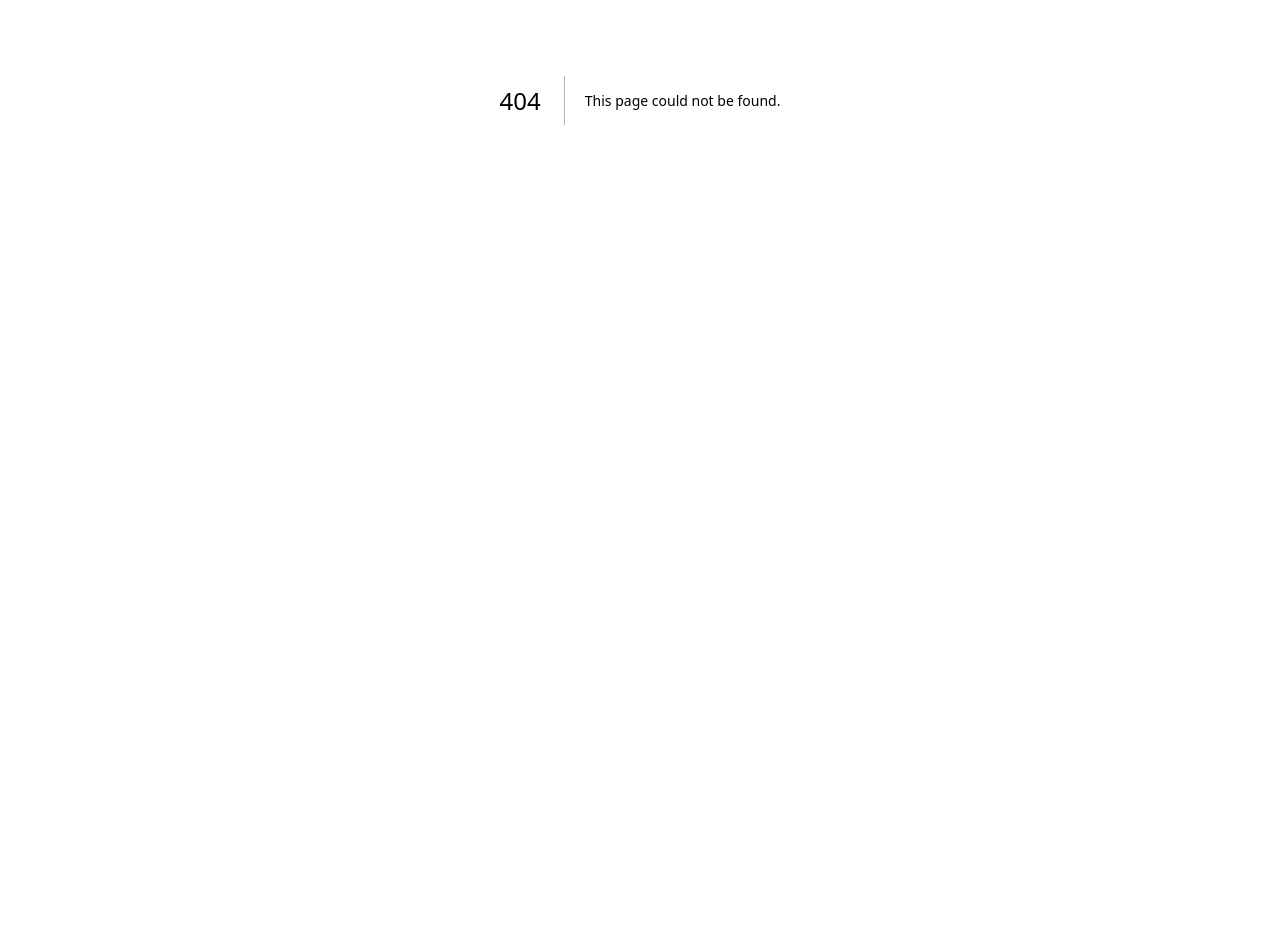
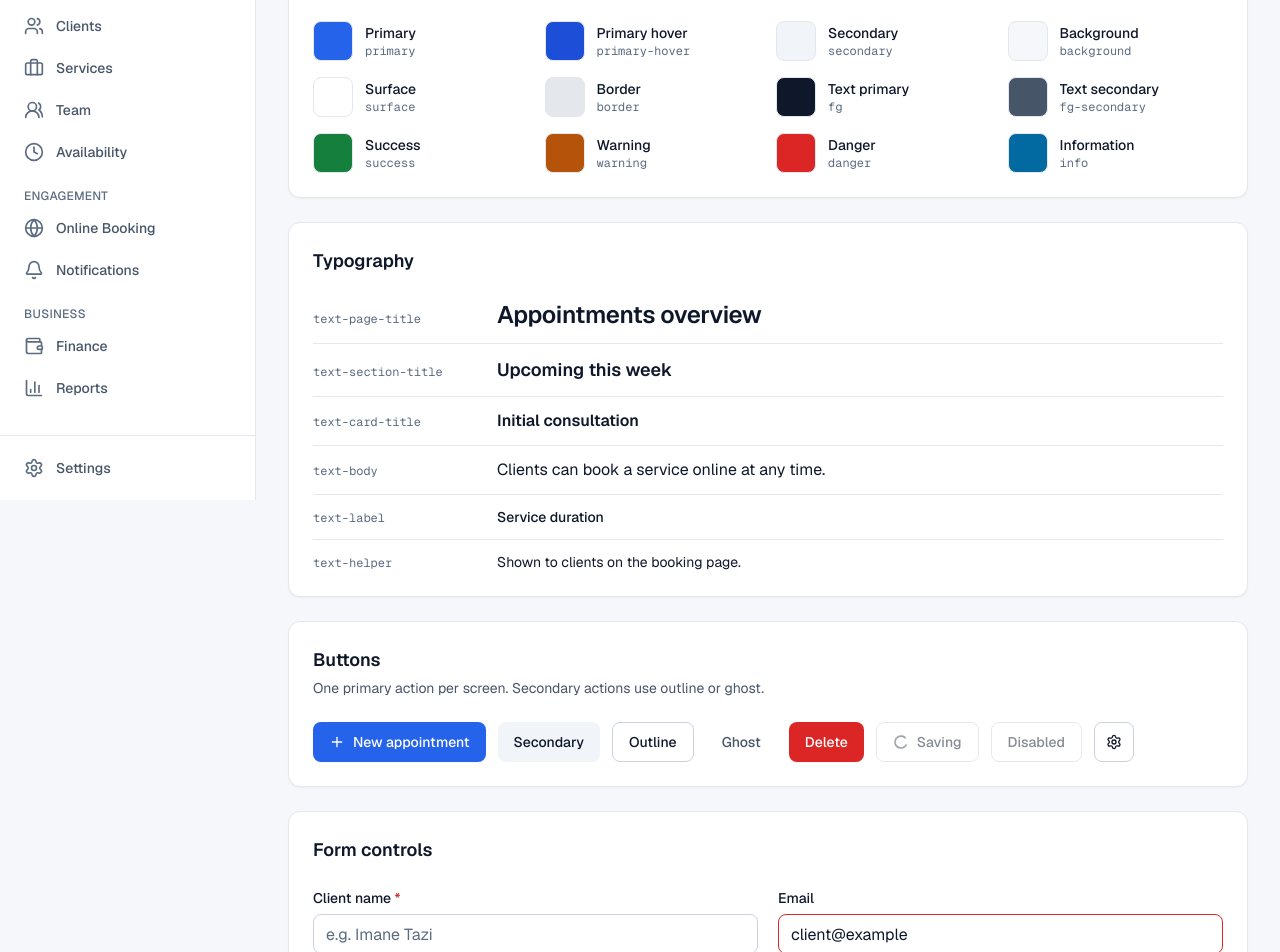
Before and after one commit to hamzaezz2803-star/Maw3id, a Next.js app: page /design-system in a window 1280 px wide. Before the commit this address had no page. Shown: the part 300-1252 px from the top of the page. Before the commit the page ends 800 px from the top, so only its background shows below. Built offline with nearby package versions, Linux system fonts and the light colour scheme.

Commit message:
feat: add design system showcase page and mock data

```diff
--- /dev/null
+++ b/src/app/(dashboard)/design-system/page.tsx
@@ -0,0 +1,167 @@
+import type { Metadata } from "next";
+import { CircleHelp, Plus, Settings, Users } from "lucide-react";
+import { ModalDemo, PaginationDemo } from "@/components/design-system/InteractiveDemos";
+import { ShowcaseSection } from "@/components/design-system/ShowcaseSection";
+import { ColorTokens, TypographyScale } from "@/components/design-system/TokenShowcase";
+import { PageContainer } from "@/components/layout/PageContainer";
+import { Avatar } from "@/components/ui/Avatar";
+import { Badge } from "@/components/ui/Badge";
+import { Button } from "@/components/ui/Button";
+import { Card, CardContent, CardDescription, CardFooter, CardHeader, CardTitle } from "@/components/ui/Card";
+import { Checkbox } from "@/components/ui/Checkbox";
+import { Dropdown, DropdownItem, DropdownSeparator } from "@/components/ui/Dropdown";
+import { EmptyState } from "@/components/ui/EmptyState";
+import { Input } from "@/components/ui/Input";
+import { LoadingState, Skeleton } from "@/components/ui/LoadingState";
+import { SearchInput } from "@/components/ui/SearchInput";
+import { Select } from "@/components/ui/Select";
+import { Table, TableBody, TableCaption, TableCell, TableHead, TableHeader, TableRow } from "@/components/ui/Table";
+import { Textarea } from "@/components/ui/Textarea";
+import { Tooltip } from "@/components/ui/Tooltip";
+import { SHOWCASE_APPOINTMENTS, SHOWCASE_SERVICE_OPTIONS } from "@/data/mock/showcase";
+import { formatDateTime } from "@/lib/utils";
+
+export const metadata: Metadata = { title: "Design System" };
+
+export default function DesignSystemPage() {
+  return (
+    <PageContainer
+      title="Design System"
+      description="Tokens and reusable components that every Maw3id module is built from."
+      breadcrumbs={[{ label: "Dashboard", href: "/dashboard" }, { label: "Design System" }]}
+    >
+      <ShowcaseSection title="Colors" description="Defined once as theme tokens in globals.css.">
+        <ColorTokens />
+      </ShowcaseSection>
+
+      <ShowcaseSection title="Typography">
+        <TypographyScale />
+      </ShowcaseSection>
+
+      <ShowcaseSection title="Buttons" description="One primary action per screen. Secondary actions use outline or ghost.">
+        <div className="flex flex-wrap items-center gap-3">
+          <Button><Plus aria-hidden="true" />New appointment</Button>
+          <Button variant="secondary">Secondary</Button>
+          <Button variant="outline">Outline</Button>
+          <Button variant="ghost">Ghost</Button>
+          <Button variant="danger">Delete</Button>
+          <Button variant="outline" isLoading>Saving</Button>
+          <Button variant="outline" disabled>Disabled</Button>
+          <Button variant="outline" size="icon" aria-label="Settings"><Settings aria-hidden="true" /></Button>
+        </div>
+      </ShowcaseSection>
+
+      <ShowcaseSection title="Form controls">
+        <div className="grid gap-5 md:grid-cols-2">
+          <Input label="Client name" placeholder="e.g. Imane Tazi" required />
+          <Input label="Email" type="email" defaultValue="client@example" error="Enter a valid email address." />
+          <Select label="Service" placeholder="Select a service" options={SHOWCASE_SERVICE_OPTIONS} helperText="Only active services are listed." />
+          <SearchInput label="Search clients" placeholder="Search clients..." containerClassName="self-end" />
+          <Textarea label="Internal note" placeholder="Visible to your team only" containerClassName="md:col-span-2" />
+          <Checkbox label="Send a confirmation email" description="The client receives the appointment details." defaultChecked />
+          <Checkbox label="Unavailable option" disabled />
+        </div>
+      </ShowcaseSection>
+
+      <ShowcaseSection title="Badges and avatars" description="Status badges always carry a text label, never color alone.">
+        <div className="flex flex-col gap-5">
+          <div className="flex flex-wrap gap-2">
+            <Badge>Neutral</Badge>
+            <Badge variant="primary">Primary</Badge>
+            <Badge variant="success" withDot>Confirmed</Badge>
+            <Badge variant="warning" withDot>Pending</Badge>
+            <Badge variant="danger" withDot>Cancelled</Badge>
+            <Badge variant="info" withDot>Information</Badge>
+          </div>
+          <div className="flex flex-wrap items-center gap-3">
+            <Avatar name="Salma Idrissi" size="sm" />
+            <Avatar name="Karim Berrada" />
+            <Avatar name="Imane Tazi" size="lg" />
+            <Avatar name="Atlas Advisory Group" shape="square" size="lg" />
+          </div>
+        </div>
+      </ShowcaseSection>
+
+      <ShowcaseSection title="Overlays" description="Modal, dropdown and tooltip.">
+        <div className="flex flex-wrap items-center gap-3">
+          <ModalDemo />
+          <Dropdown align="start" trigger="Open dropdown" triggerClassName="inline-flex h-11 items-center rounded-control border border-border-strong bg-surface px-4 text-label hover:bg-surface-muted sm:h-10">
+            <DropdownItem href="/clients"><Users aria-hidden="true" />View clients</DropdownItem>
+            <DropdownItem href="/settings"><Settings aria-hidden="true" />Settings</DropdownItem>
+            <DropdownSeparator />
+            <DropdownItem tone="danger">Remove</DropdownItem>
+          </Dropdown>
+          <Tooltip content="Opens the help center">
+            <Button variant="ghost" size="icon" aria-label="Help"><CircleHelp aria-hidden="true" /></Button>
+          </Tooltip>
+        </div>
+      </ShowcaseSection>
+
+      <div className="grid gap-6 md:grid-cols-2">
+        <Card>
+          <CardHeader>
+            <CardTitle>Card title</CardTitle>
+            <CardDescription>Cards group related content on a white surface.</CardDescription>
+          </CardHeader>
+          <CardContent>
+            <p className="text-body text-fg-secondary">Use a header, a content area and an optional footer.</p>
+          </CardContent>
+          <CardFooter>
+            <Button variant="outline" size="sm">Cancel</Button>
+            <Button size="sm">Confirm</Button>
+          </CardFooter>
+        </Card>
+        <Card>
+          <CardHeader>
+            <CardTitle>Loading state</CardTitle>
+          </CardHeader>
+          <CardContent className="flex flex-col gap-3">
+            <Skeleton className="h-4 w-2/3" />
+            <Skeleton className="h-4 w-full" />
+            <LoadingState label="Loading appointments" className="py-4" />
+          </CardContent>
+        </Card>
+      </div>
+
+      <ShowcaseSection title="Table and pagination">
+        <div className="flex flex-col gap-4">
+          <div className="overflow-hidden rounded-control border border-border">
+            <Table>
+              <TableCaption>Sample appointments</TableCaption>
+              <TableHeader>
+                <TableRow>
+                  <TableHead>Client</TableHead>
+                  <TableHead>Service</TableHead>
+                  <TableHead>Collaborator</TableHead>
+                  <TableHead>Date</TableHead>
+                  <TableHead>Status</TableHead>
+                </TableRow>
+              </TableHeader>
+              <TableBody>
+                {SHOWCASE_APPOINTMENTS.map((row) => (
+                  <TableRow key={row.id}>
+                    <TableCell className="whitespace-nowrap font-medium">{row.client_name}</TableCell>
+                    <TableCell className="whitespace-nowrap">{row.service_name}</TableCell>
+                    <TableCell className="whitespace-nowrap">{row.collaborator_name}</TableCell>
+                    <TableCell className="whitespace-nowrap">{formatDateTime(row.starts_at)}</TableCell>
+                    <TableCell><Badge variant={row.status_variant} withDot>{row.status_label}</Badge></TableCell>
+                  </TableRow>
+                ))}
+              </TableBody>
+            </Table>
+          </div>
+          <PaginationDemo />
+        </div>
+      </ShowcaseSection>
+
+      <ShowcaseSection title="Empty state">
+        <EmptyState
+          title="No clients yet"
+          description="Clients appear here after their first booking, or you can add one manually."
+          action={<Button variant="outline"><Plus aria-hidden="true" />Add a client</Button>}
+          className="py-6"
+        />
+      </ShowcaseSection>
+    </PageContainer>
+  );
+}
--- /dev/null
+++ b/src/data/mock/showcase.ts
@@ -0,0 +1,46 @@
+import type { BadgeVariant } from "@/components/ui/Badge";
+
+/** Fictional rows used only by the design system showcase page. */
+export const SHOWCASE_APPOINTMENTS: {
+  id: string;
+  client_name: string;
+  service_name: string;
+  collaborator_name: string;
+  starts_at: string;
+  status_label: string;
+  status_variant: BadgeVariant;
+}[] = [
+  {
+    id: "a-1",
+    client_name: "Youssef Alaoui",
+    service_name: "Strategy session",
+    collaborator_name: "Karim Berrada",
+    starts_at: "2026-11-10T09:00:00Z",
+    status_label: "Confirmed",
+    status_variant: "success",
+  },
+  {
+    id: "a-2",
+    client_name: "Imane Tazi",
+    service_name: "Initial consultation",
+    collaborator_name: "Salma Idrissi",
+    starts_at: "2026-11-10T13:30:00Z",
+    status_label: "Pending",
+    status_variant: "warning",
+  },
+  {
+    id: "a-3",
+    client_name: "Omar Chraibi",
+    service_name: "Follow-up meeting",
+    collaborator_name: "Karim Berrada",
+    starts_at: "2026-11-11T15:00:00Z",
+    status_label: "Cancelled",
+    status_variant: "danger",
+  },
+];
+
+export const SHOWCASE_SERVICE_OPTIONS = [
+  { value: "initial", label: "Initial consultation" },
+  { value: "follow-up", label: "Follow-up meeting" },
+  { value: "strategy", label: "Strategy session" },
+];
```
